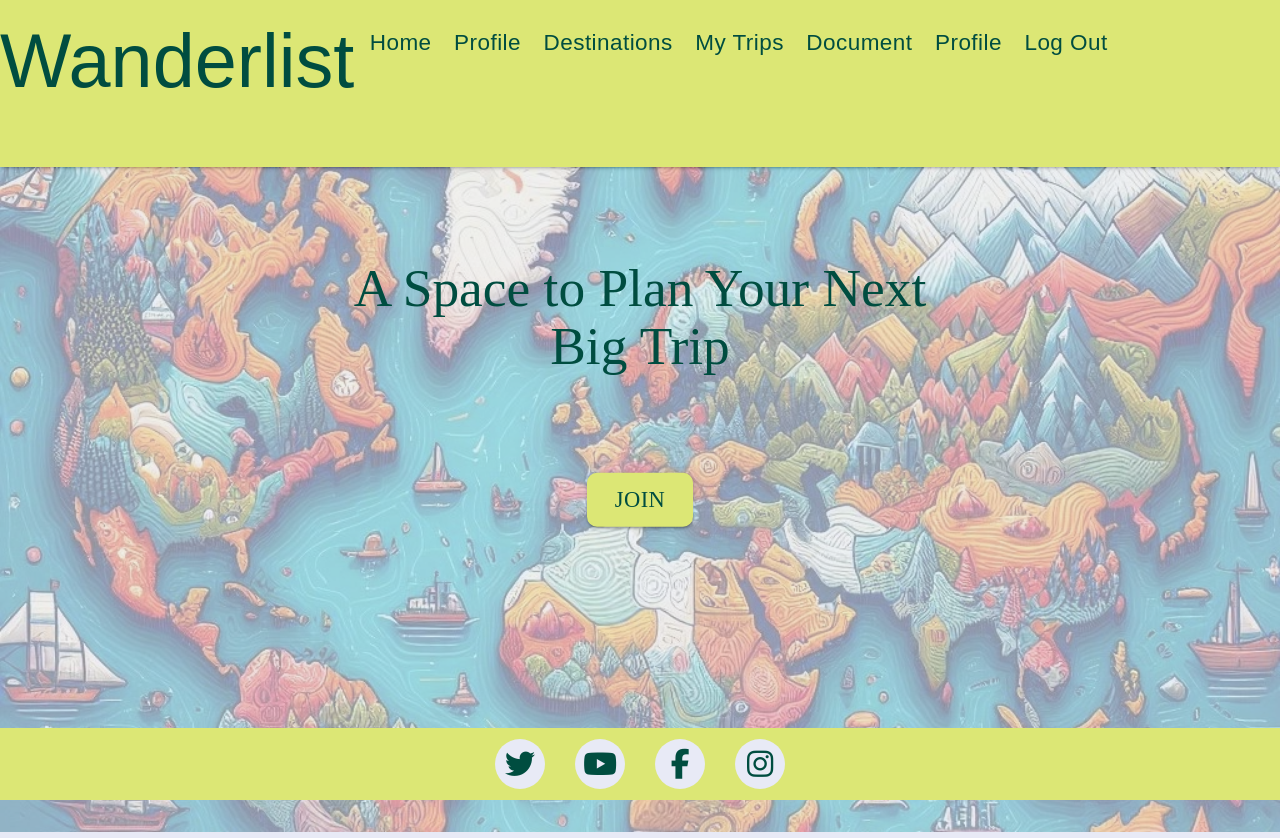
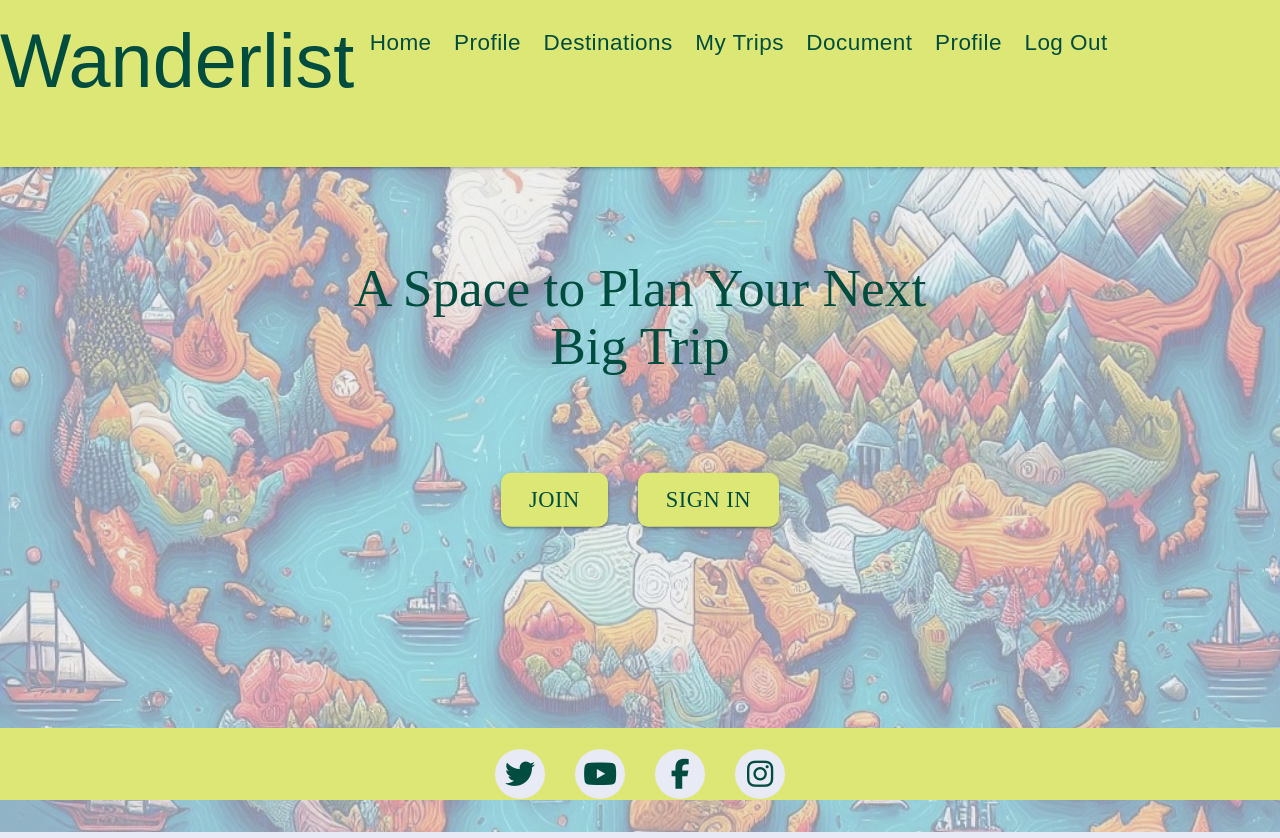
Before and after one commit to al-ell/wanderlist, a Flask app: page / in a window 1280 px wide. Run offline with Flask 2, Linux system fonts and the light colour scheme; some libraries are stand-ins or nearby versions; some web fonts are replaced.

Commit message:
template inheritance update to document links

```diff
--- a/wanderlist/routes.py
+++ b/wanderlist/routes.py
@@ -8,3 +8,9 @@ from wanderlist.models import Itineraries, Journal
 def home():
     pics = ('wanderlist/static/images/')
     return render_template("index.html", pics=pics)
+
+
+@app.route("/journal_entries")
+def journal_entries():
+
+    return render_template("journal_entries.html")
--- a/wanderlist/static/css/style.css
+++ b/wanderlist/static/css/style.css
@@ -121,6 +121,16 @@ nav ul li a {
 
 /* Footer */
 
+body {
+    display: flex;
+    min-height: 65vh;
+    flex-direction: column;
+}
+
+main {
+    flex: 1 0 auto;
+}
+
 footer {
     height: 9vh;
     margin: 0;
--- a/wanderlist/templates/base.html
+++ b/wanderlist/templates/base.html
@@ -11,7 +11,7 @@
     <link href="https://fonts.googleapis.com/css2?family=Caveat+Brush&family=Fredericka+the+Great&family=Quattrocento:wght@400;700&display=swap" rel="stylesheet">
     <!-- Local stylesheet -->
     <link rel="stylesheet" href="{{ url_for('static', filename='css/style.css') }}" type="text/css">
-    <link rel="icon" type="image/x-icon" href="/wanderlist/static/favicon/favicon.ico" />
+    <link rel="icon" type="image/x-icon" href="{{ url_for('static', filename='favicon/favicon.ico') }}" />
     <title>Wanderlist</title>
 </head>
 <body>
@@ -22,7 +22,7 @@
                     <h1><a href="#" class=" logo teal-text text-darken-4">Wanderlist</a></h1>
                     <a href="#" data-target="mobile-demo" class="sidenav-trigger"><i class="fas fa-bars"></i></a>
                     <ul class="right hide-on-med-and-down teal-text text-darken-4">
-                        <li><a href="#">Home</a></li>
+                        <li><a href="{{ url_for('home') }}">Home</a></li>
                         <li><a href="#">Profile</a></li>
                         <li><a href="#">Destinations</a></li>
                         <li><a href="#">My Trips</a></li>
@@ -37,7 +37,7 @@
 
 
         <ul class="sidenav teal-text text-darken-4" id="mobile-demo">
-            <li><a href="#">Home</a></li>
+            <li><a href="{{ url_for('home') }}">Home</a></li>
             <li><a href="#">Profile</a></li>
             <li><a href="#">Destinations</a></li>
             <li><a href="#">My Trips</a></li>
@@ -51,7 +51,7 @@
         {% endblock %}
     </main>
 
-    <footer class="footer lime lighten-2">
+    <footer class=" page-footer footer lime lighten-2">
         <div class="social-container">
           <ul class="social-links">
             <li class="list-inline-item social-icon">
@@ -89,6 +89,6 @@
     <!-- Materialize JavaScript CDN -->
     <script src="https://cdnjs.cloudflare.com/ajax/libs/materialize/1.0.0/js/materialize.min.js"></script>
     <!-- Local Javascript File -->
-    <script src="/wanderlist/static/js/script.js"></script>
+    <script src="{{ url_for('static', filename='js/script.js') }}"></script>
 </body>
 </html>
--- a/wanderlist/templates/index.html
+++ b/wanderlist/templates/index.html
@@ -5,6 +5,7 @@
         <div class="hero-text">
         <h2>A Space to Plan Your Next Big Trip</h2>
         <a class="waves-effect waves-light btn-large lime lighten-2">Join</a>
+        <a class="waves-effect waves-light btn-large lime lighten-2">Sign in</a>
         </div>
     </div>
 
--- /dev/null
+++ b/wanderlist/templates/journal_entries.html
@@ -0,0 +1,5 @@
+{% extends "base,html" %}
+{% block content %}
+
+
+{% endblock %}
```
